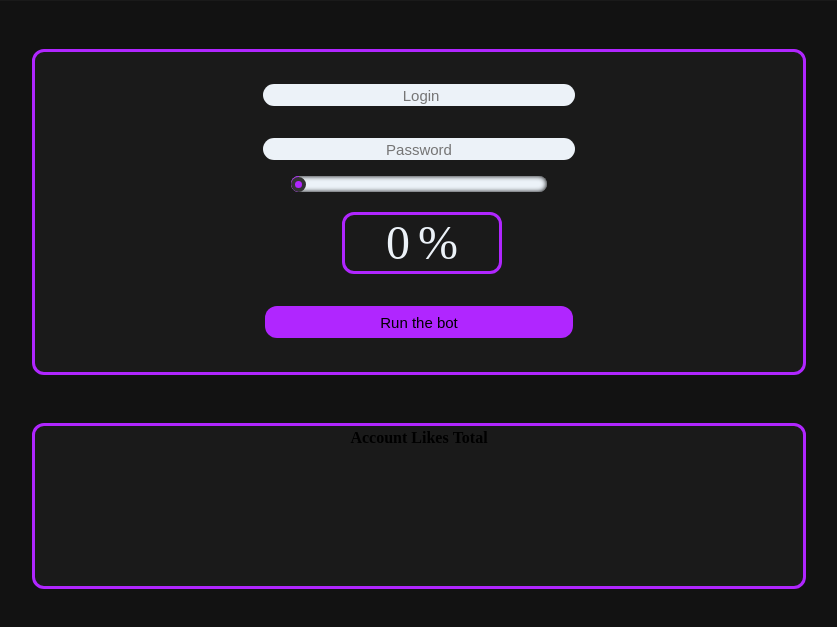
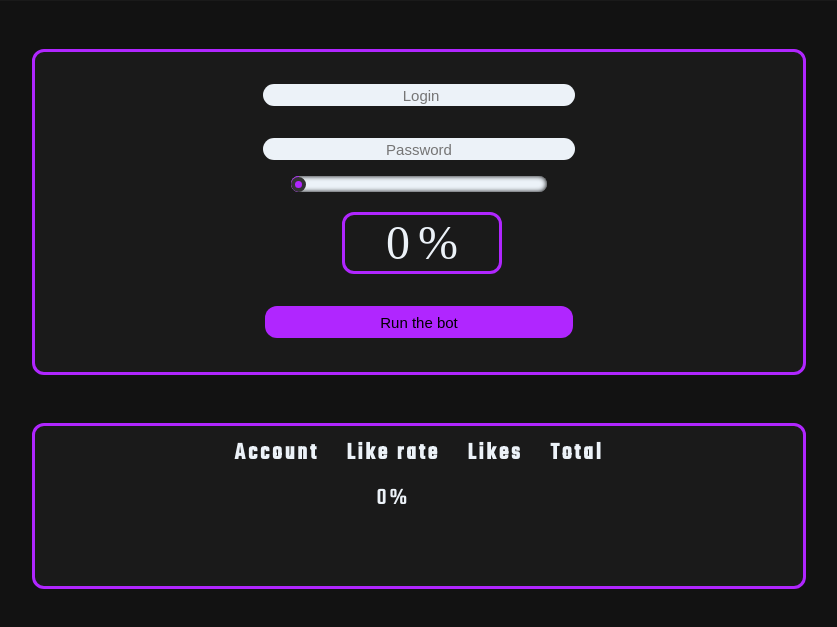
Before and after one commit to G4lile00-2/Social-Bot, a website: page src/index.html in a window 1280 px wide. Both pictures are taken after a click on the button "Run the bot". Shown: the part 95-722 px from the top of the page, without its empty margins (224-1061 px from the left). Drawn offline with Linux system fonts and the light colour scheme.

Commit message:
tabela adcionada + marcador de porcentagem

```diff
--- a/src/index.css
+++ b/src/index.css
@@ -75,8 +75,8 @@ body{
     font-weight: 4;
     transition: 0.8s;
 }
-.range:hover + .recomend{
-opacity: 1;
+.range:hover +.recomend{
+    opacity: 1;
 }
 .div-display{
     height: 7vh;
@@ -148,3 +148,33 @@ span{
     text-align:  center;
     overflow: hidden;
 }
+.tablefix{
+    position: relative;
+    font-size: 1em;
+    color: #ecf2f8;
+    font-weight: 20;
+    border-collapse: separate;
+}
+.tablefix th{
+    position:relative;
+    color: #ecf2f8;
+    text-align: center;
+    font-size: 1.5em;
+    letter-spacing: 3px;
+    font-family: 'Teko', sans-serif;
+    padding-top: 1vh;
+    padding-left: 1vw;
+    padding-right: 1vw;
+}
+
+.tablefix td{
+    position:relative;
+    color: #ecf2f8;
+    text-align: center;
+    font-size: 1.5em;
+    letter-spacing: 3px;
+    font-family: 'Teko', sans-serif;
+    padding-top: 1vh;
+    padding-left: 1vw;
+    padding-right: 1vw;
+}
--- a/src/index.html
+++ b/src/index.html
@@ -13,32 +13,41 @@
         <p>SOCIAL BOT</p>
         </div>
     <div class="config">
+
+      <div class="inputs">
           <input type="text" onclick="" id="login" class="login" placeholder="  Login "><br>
-
           <input type="password" onclick="" id="pass" class="pass" placeholder="  Password  "><br>
 
-        <Input class="range" type="range" name "" value="0" min="0" max="100" onChange="rangeSlide(this.value)" onmousemove="rangeSlide(this.value)"></Input>
+          <input class="range" type="range" name= "" value="0" min="0" max="100" onChange="rangeSlide(this.value)" onmousemove="rangeSlide(this.value)"></Input>
+        </div>
+
         <div class="recomend">
           <p>This bar will select the like range of the bot</p>
           <p>like rates over 78% can couse temporarily ban on your accont</p>
           </div>
+
         <div class="div-display">
           <span id="rangeValue">0</span>
           <span>%</span><br>
           </div>
-        <button id="Botrun" class="run" onclick="bot()">Run the bot</button>
 
+          <div class="button">
+            <button id="Botrun" class="run" onclick="likerate()">Run the bot</button>
+            </div>
 
         </div>
     <div class="info">
+
         <table class="tablefix" align="center">
             <tr>
               <th >Account</th>
+              <th>Like rate</th>
               <th>Likes</th>
               <th >Total</th>
             </tr>
             <tr>
               <td id="account"></td>
+              <td id="likerate"></td>
               <td id="likes"></td>
               <td id="total"></td>
             </tr>
@@ -50,4 +59,10 @@
           document.getElementById('rangeValue').innerHTML = value;
       }
      </script>
+    <script type="text/javascript">
+    function likerate(){
+              const value = document.getElementById('rangeValue').innerHTML;
+              document.getElementById('likerate').innerText = value + "%";
+    }
+    </script>
     </html>
```
Lines whose indentation alone changed are shown as unchanged.
